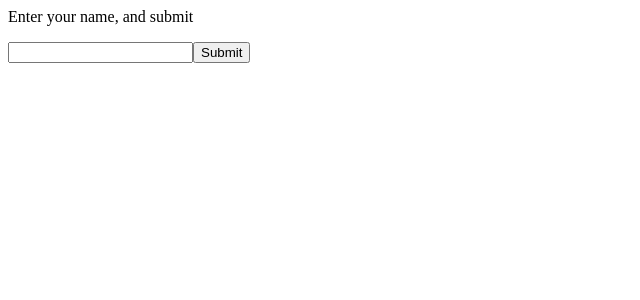
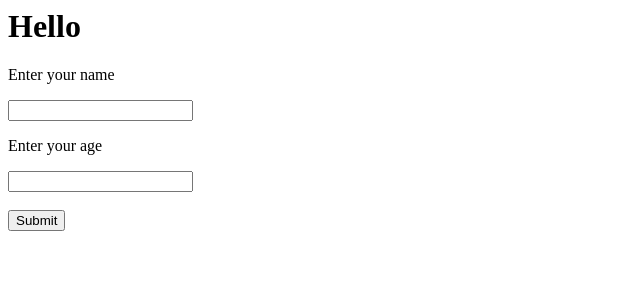
Before and after one commit to OsamaG-Dev/react-Learning, a React (Create React App) app: page / in a window 1280 px wide. Shown: the top 300 px of the page, without its empty margins (0-640 px from the left). Built offline with nearby package versions, Linux system fonts and the light colour scheme.

Commit message:
1 file modified

```diff
--- a/src/index.js
+++ b/src/index.js
@@ -453,7 +453,7 @@ ReactDOM.render(<Handling />,document.getElementById('root'));
 */
 //=================================================================
 //--------submitting Forms---------------------------------------
-import React from 'react';
+/*import React from 'react';
 import ReactDOM from 'react-dom';
 class Submitting extends React.Component{
   constructor(props){
@@ -485,3 +485,157 @@ class Submitting extends React.Component{
   }
 }
 ReactDOM.render(<Submitting />,document.getElementById('root'))
+*/
+//==================================================================
+//------Multiple input fields----------------------------------
+/*import React from 'react';
+import ReactDOM from 'react-dom';
+class MyForm extends React.Component{
+  constructor(props){
+    super(props);
+    this.state={
+      username : '',
+      age : null ,
+      city : ''
+    };
+  }
+  submitHandler=(event)=>{
+    event.preventDefault();
+    alert('You are about to submit the form');
+  }
+  changeHandler=(event) =>{
+    let nam=event.target.name;
+    let val=event.target.value;
+    this.setState({
+      [nam]:val
+    });
+  }
+  render(){
+    return(
+      <form onSubmit={this.submitHandler}>
+      <h1>Hello {this.state.username} {this.state.age}</h1>
+      <p>Enter your name: </p>
+      <input type='text' name="username" onChange={this.changeHandler} />
+      <p>Enter your age: </p>
+      <input type='number' name="age" onChange={this.changeHandler} />
+      <p>Enter City Name</p>
+      <input type='text' name="cityName" onChange={this.changeHandler} /><br /><br />
+      <input type='submit' />
+      </form>
+    );
+  }
+}
+ReactDOM.render(<MyForm />,document.getElementById('root'));
+*/
+//==============================================================
+//------validating form input-------------------------------------
+/*import React from 'react';
+import ReactDOM from 'react-dom';
+class MyForm extends React.Component{
+  constructor(props){
+    super(props);
+    this.state={username : '',
+    age : null};
+  }
+  changeHandler=(event)=>{
+    let nam=event.target.name;
+    let val=event.target.value;
+    if(nam=="age"){
+      if(!Number(val)){
+        alert('Your age must be a number');
+      }
+    }
+    this.setState({[nam]:val});
+  }
+  render(){
+    return(
+    <form>
+    <h1>Hello {this.state.username} {this.state.age}</h1>
+    <p>Enter your name</p>
+    <input type='text' name="username" onChange={this.changeHandler} />
+    <p>Enter your age </p>
+    <input type='text' name="age" onChange={this.changeHandler} />
+    </form>
+    );
+  }
+}
+ReactDOM.render(<MyForm />,document.getElementById('root'));
+*/
+//============================================================
+//-----------validating form while submitting---------------
+/*
+import React from 'react';
+import ReactDOM from 'react-dom';
+class MyForm extends React.Component{
+  constructor(props){
+    super(props);
+    this.state={usrname: '',
+    age : null};
+  }
+  submitterHandler=(event) =>{
+    event.preventDefault();
+    let age=this.state.age;
+    if(!Number(age)){
+      alert('your age should be anumber');
+    }
+  }
+  changeHandler=(event) =>{
+    let nam=event.target.name;
+    let val=event.target.value;
+    this.setState({[nam]:val});
+  }
+  render(){
+    return(
+      <form onSubmit={this.submitterHandler}>
+      <h1>Hello {this.state.username} {this.state.age}</h1>
+      <p>Enter your name</p>
+      <input type='text' name='username' onChange={this.changeHandler} />
+      <p>Enter your age</p>
+      <input type='text' name='age' onChange={this.changeHandler} />
+      <input type='submit' />
+      </form>
+    );
+  }
+}
+ReactDOM.render(<MyForm />,document.getElementById('root'));
+*/
+//===========================================================
+//----Display Error Message----------------------------------
+import React from'react';
+import ReactDOM from 'react-dom';
+class MyForm extends React.Component{
+  constructor(props){
+    super(props);
+    this.state={username : '',
+    age : null,
+    errorMessage:''
+    };
+  }
+  changeHandler=(event)=>{
+    let nam=event.target.name;
+    let val=event.target.value;
+    let err='';
+    if(nam=='age'){
+      if(val!=''&&!Number(val)){
+        err = <strong>Age value should be a number</strong>
+      }
+    }
+
+    this.setState({[nam]: val});
+    this.setState({errorMessage:err});
+  }
+    render(){
+      return(
+        <form>
+        <h1>Hello {this.state.username} {this.state.age} </h1>
+        <p>Enter your name</p>
+        <input type='text' name='username' onChange={this.changeHandler} />
+        <p>Enter your age</p>
+        <input type='text' name='age' onChange={this.changeHandler} /> {this.state.errorMessage}
+        <br /><br />
+        <input type='submit' />
+        </form>
+      );
+  }
+}
+ReactDOM.render(<MyForm />,document.getElementById('root'))
```
